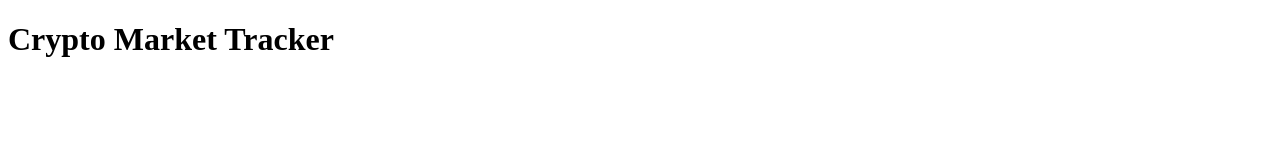
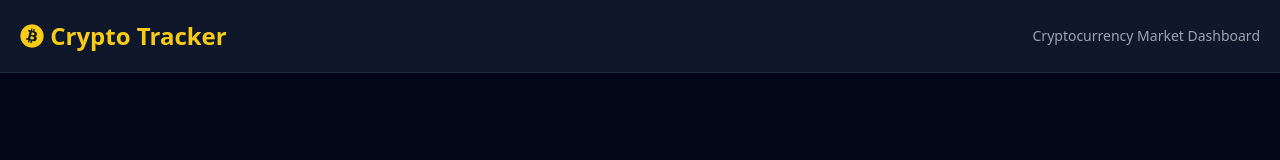
Before and after one commit to Rahul-Coder-01/crypto-market-tracker, a plain HTML site: page index.html in a window 1280 px wide. Drawn offline with nearby package versions, Linux system fonts and the light colour scheme.

Commit message:
Add crypto tracker header section

```diff
--- a/index.html
+++ b/index.html
@@ -1,14 +1,39 @@
 <!DOCTYPE html>
 <html lang="en">
 <head>
-    <meta charset="UTF-8">
-    <meta name="viewport" content="width=device-width, initial-scale=1.0">
-    <title>Crypto Market Tracker</title>
+  <meta charset="UTF-8">
+  <meta name="viewport" content="width=device-width, initial-scale=1.0">
+
+  <title>Crypto Market Tracker</title>
+
+  <!-- Tailwind CSS -->
+  <script src="https://cdn.tailwindcss.com"></script>
+
+  <!-- Font Awesome -->
+  <link
+    rel="stylesheet"
+    href="https://cdnjs.cloudflare.com/ajax/libs/font-awesome/6.7.2/css/all.min.css"
+  >
 </head>
 
-<body>
+<body class="bg-slate-950 text-white min-h-screen">
 
-    <h1>Crypto Market Tracker</h1>
+  <!-- Header -->
+  <header class="bg-slate-900 border-b border-slate-800 p-5">
+    <div class="max-w-7xl mx-auto flex flex-wrap justify-between items-center gap-4">
 
-</body>
+      <h1 class="text-2xl font-bold text-yellow-400">
+        <i class="fa-brands fa-bitcoin"></i>
+        Crypto Tracker
+      </h1>
+
+      <p class="text-gray-400 text-sm">
+        Cryptocurrency Market Dashboard
+      </p>
+
+    </div>
+  </header>
+
+
+  </body>
 </html>
```
